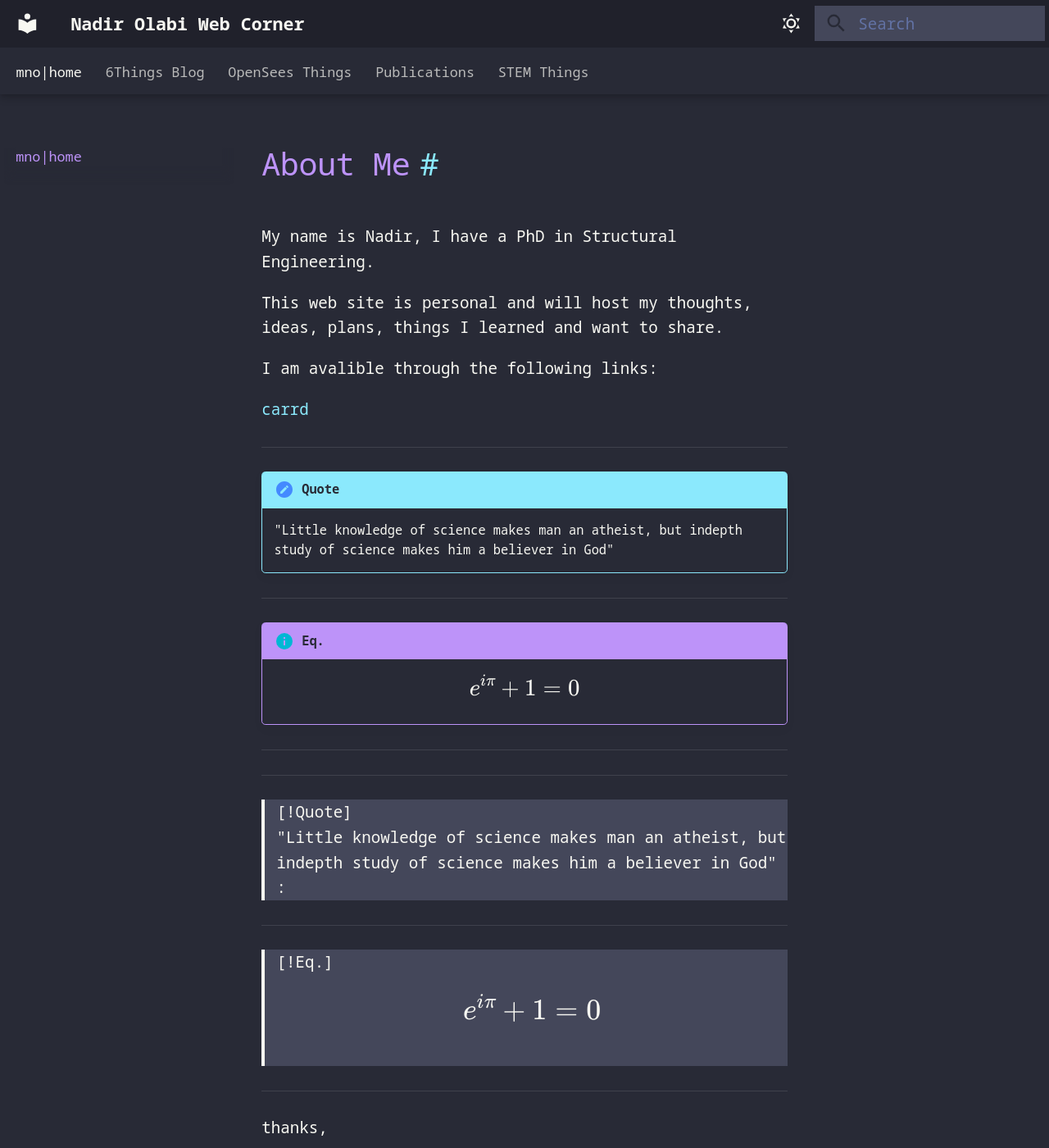
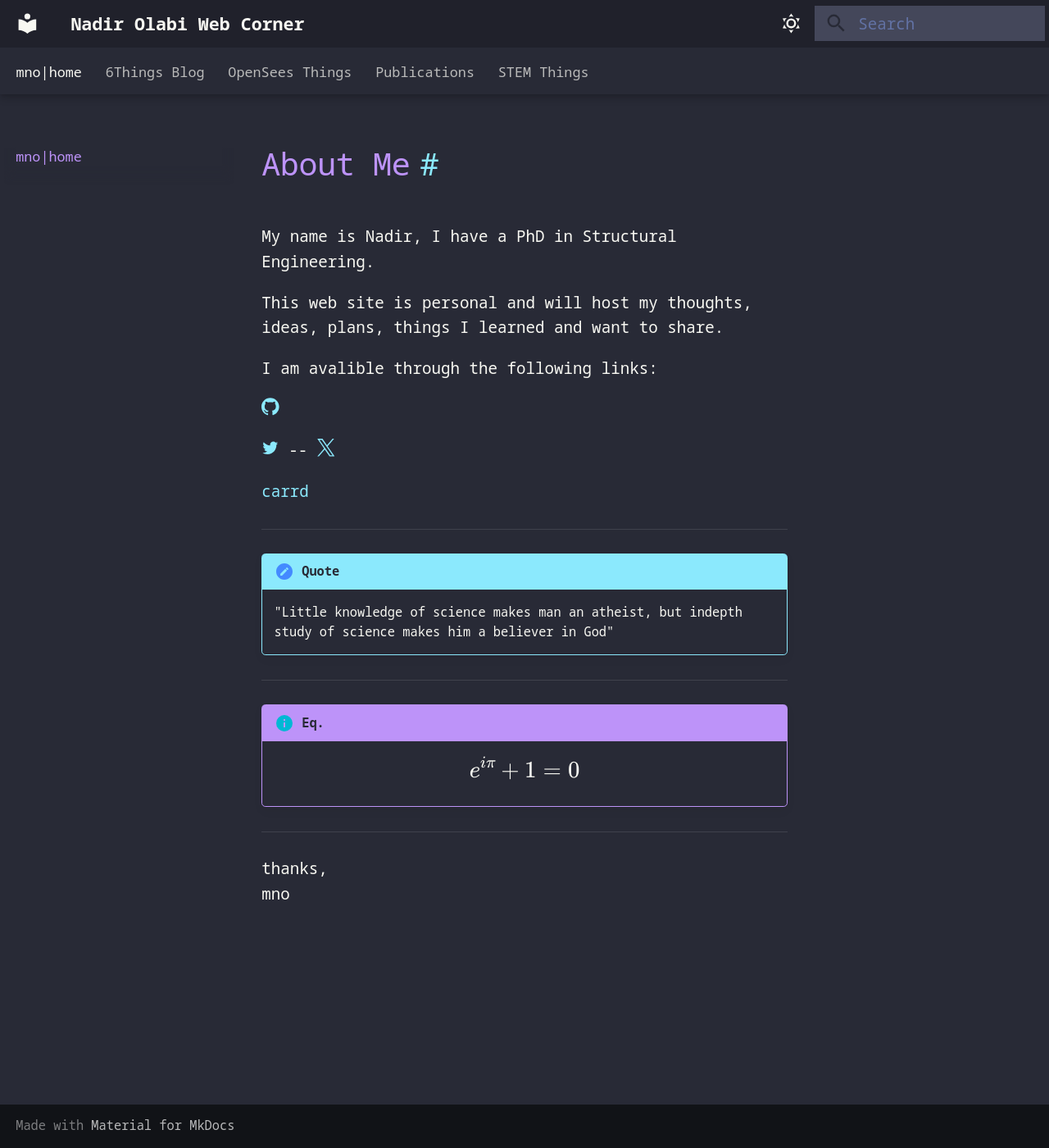
Before and after one commit to mnadhro/nadirolabi-web-corner, an MkDocs documentation site: the page built from docs/index.md, in a window 1280 px wide and 1400 px high. Shown: the whole window at 82% size. Built offline with MkDocs 1.6.1 and Material for MkDocs 9.7.7, drawn with Linux system fonts in a browser that asks for light colours.

Commit message:
add icons try

```diff
--- a/docs/index.md
+++ b/docs/index.md
@@ -23,15 +29,5 @@ I am avalible through the following links:
 
 ---
 
----
-> [!Quote]
-> "Little knowledge of science makes man an atheist, but indepth study of science makes him a believer in God"
-> :
----
-> [!Eq.]
-> $$ e^{i\pi} + 1 = 0 $$
->
----
-
 thanks,
 mno
--- a/mkdocs.yml
+++ b/mkdocs.yml
@@ -43,8 +43,11 @@ markdown_extensions:
   - nl2br
   - sane_lists
   - tables
+  - md_in_html
   - attr_list
-  - md_in_html
+  - pymdownx.emoji:
+      emoji_index: !!python/name:material.extensions.emoji.twemoji
+      emoji_generator: !!python/name:material.extensions.emoji.to_svg
 
 plugins:
   - search
```
Also changed, not shown: other parts of docs/index.md (+6 -0 lines).
